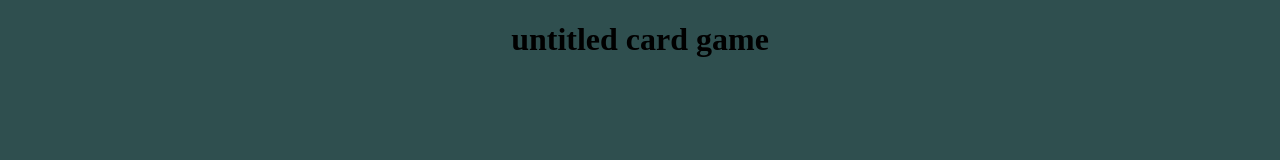
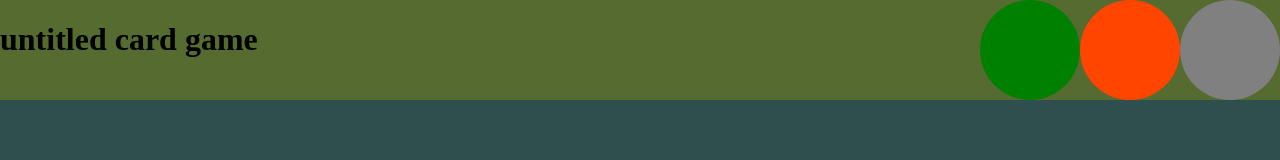
Before and after one commit to conorparnell/CardGame, a plain HTML site: page index.html in a window 1280 px wide. Drawn offline with Linux system fonts and the light colour scheme.

Commit message:
styling ideas

```diff
--- a/index.html
+++ b/index.html
@@ -1,5 +1,6 @@
 <!DOCTYPE html>
 <html lang="en">
+
 <head>
     <meta charset="UTF-8">
     <meta http-equiv="X-UA-Compatible" content="IE=edge">
@@ -7,9 +8,26 @@
     <title>Untitled Card Game</title>
     <link rel="stylesheet" href="styles.css">
 </head>
+
 <body>
-    <h1>untitled card game</h1>
+    <header>
+        <h1>untitled card game</h1>
+        <div id="topbar">
+            <div id="options"></div>
+            <div id="something"></div>
+            <div id="placeholder"></div>
+        </div>
+    </header>
+
+    <main id="gameboard">
+
+
+
+    </main>
+
+
 
     <script src="app.js"></script>
 </body>
+
 </html>
--- a/styles.css
+++ b/styles.css
@@ -2,4 +2,39 @@ body {
     background-color: darkslategrey;
     text-align: center;
     height: 100%;
+    margin: 0;
+    padding: 0;
 }
+
+header {
+    background-color: darkolivegreen;
+    width:100%;
+    display: flex;
+    justify-content: space-between;
+    height: 10%;
+}
+
+#topbar {
+    display: flex;
+}
+
+#options {
+    background-color: green;
+    height: 100px;
+    width: 100px;
+    border-radius: 50%;
+}
+
+#something {
+    background-color: orangered;
+    height: 100px;
+    width: 100px;
+    border-radius: 50%;
+}
+
+#placeholder {
+    background-color: grey;
+    height: 100px;
+    width: 100px;
+    border-radius: 50%;
+}
```
